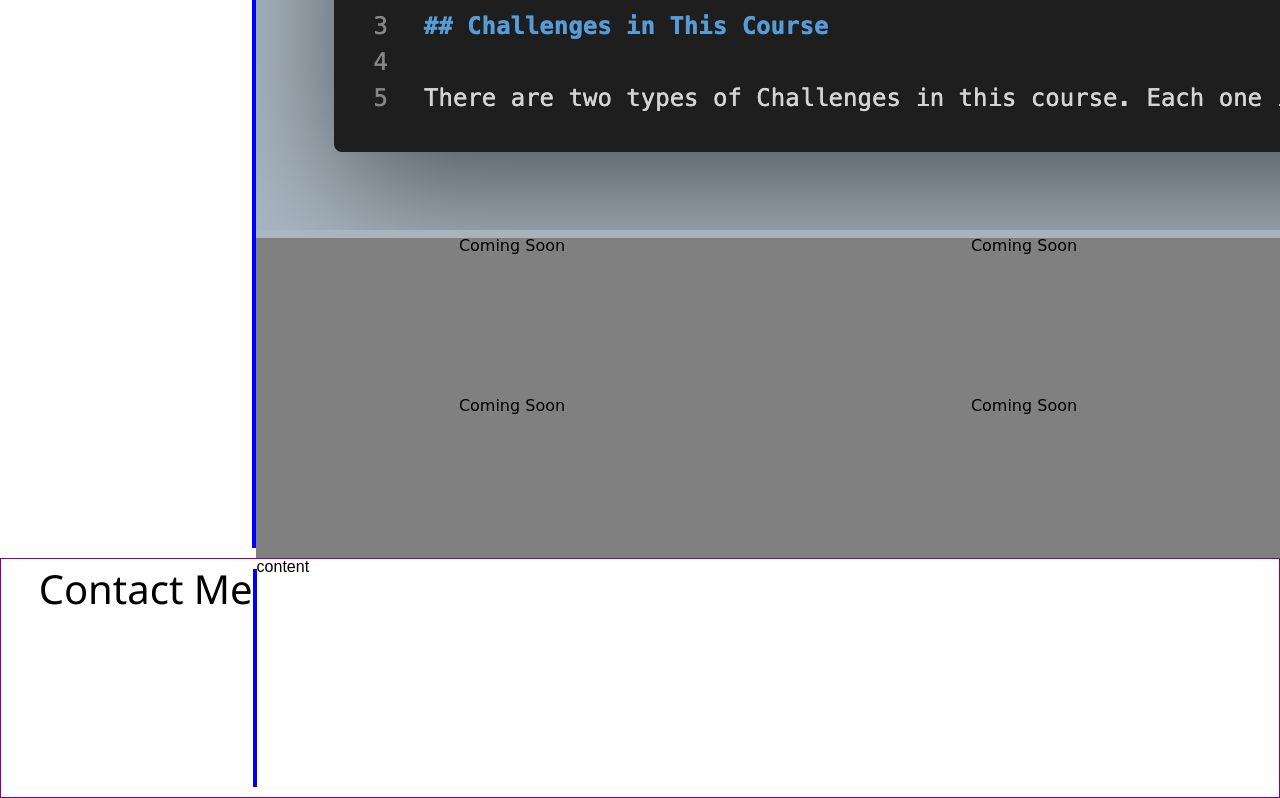
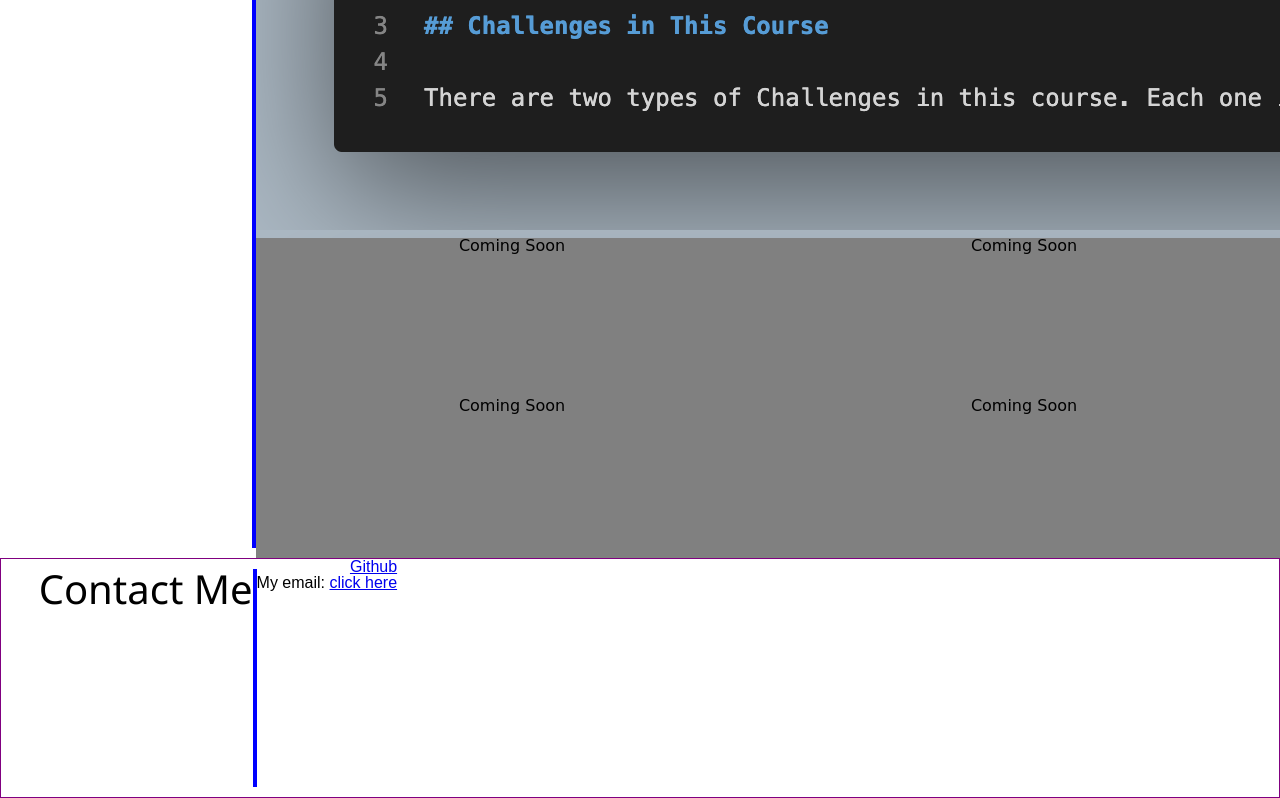
Before and after one commit to y2kRULEZ/PortfolioPageFromScratch, a plain HTML site: page index.html in a window 1280 px wide. Shown: the part 722-1520 px from the top of the page. Drawn offline with Linux system fonts and the light colour scheme.

Commit message:
Added ul for contact

```diff
--- a/index.html
+++ b/index.html
@@ -74,7 +74,11 @@
 
             </section>
             <section class="section-content">
-                content
+                <ul>
+                    <li><a href="https://github.com/y2kRULEZ/ConsolidateHTMLCSS">Github</a></li>
+                    <li>My email: <a href="imanpace7@gmail.com">click here</a></li>
+                    <li></li>
+                </ul>
             </section>
 
 
```
